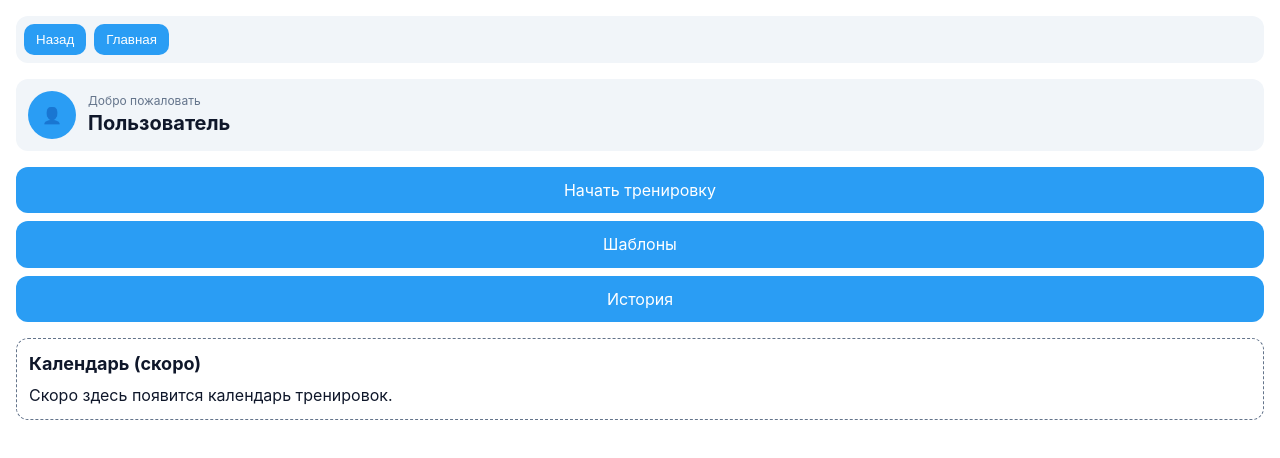
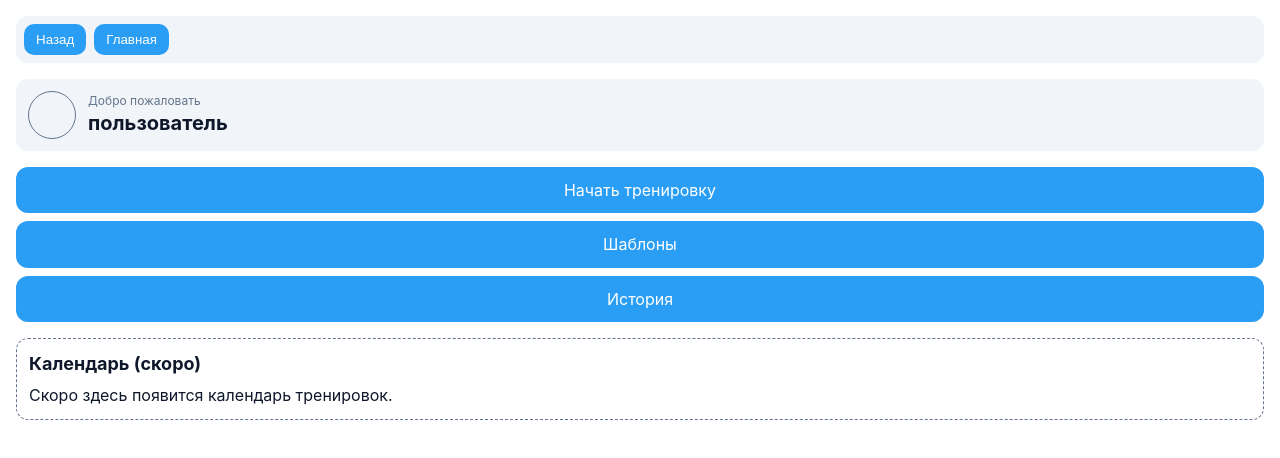
Before and after one commit to Vlad1m8r/dsport-ui, a React (Vite) app: page / in a window 1280 px wide. Shown: the top 458 px of the page. Built offline with nearby package versions, Linux system fonts and the light colour scheme; no server answers.

Commit message:
F11.1: профиль на главной из Telegram

```diff
--- a/src/App.css
+++ b/src/App.css
@@ -51,14 +51,18 @@
 }
 
 .home-page__avatar {
-  display: flex;
-  align-items: center;
-  justify-content: center;
   width: 48px;
   height: 48px;
   border-radius: 999px;
-  background-color: var(--tg-theme-button-color, #2563eb);
-  color: var(--tg-theme-button-text-color, #ffffff);
+  overflow: hidden;
+  border: 1px solid var(--tg-theme-hint-color, #64748b);
+  background-color: transparent;
+}
+
+.home-page__avatar-image {
+  width: 100%;
+  height: 100%;
+  object-fit: cover;
 }
 
 .home-page__label {
--- a/src/pages/HomePage.tsx
+++ b/src/pages/HomePage.tsx
@@ -2,23 +2,38 @@ import type { ReactElement } from "react";
 import { Link } from "react-router-dom";
 
 import { useActiveWorkout } from "../features/workouts/history/queries";
+import { getTelegramUser } from "../shared/lib/telegram";
+
+const getUserName = (username: string | undefined): string => {
+  if (typeof username !== "string" || username.trim() === "") {
+    return "пользователь";
+  }
+
+  return username.startsWith("@") ? username : `@${username}`;
+};
 
 export const HomePage = (): ReactElement => {
   const { data: activeWorkoutId, isLoading } = useActiveWorkout();
+  const telegramUser = getTelegramUser();
 
   const hasActiveWorkout = typeof activeWorkoutId === "number";
   const startLink = hasActiveWorkout ? `/workouts/${activeWorkoutId}` : "/start";
   const startLabel = hasActiveWorkout ? "Продолжить тренировку" : "Начать тренировку";
+  const username = getUserName(telegramUser?.username);
+  const avatarUrl =
+    typeof telegramUser?.photo_url === "string" && telegramUser.photo_url.trim() !== ""
+      ? telegramUser.photo_url
+      : null;
 
   return (
     <section className="home-page">
       <header className="home-page__profile">
         <div className="home-page__avatar" aria-hidden>
-          👤
+          {avatarUrl ? <img src={avatarUrl} alt="" className="home-page__avatar-image" /> : null}
         </div>
         <div>
           <p className="home-page__label">Добро пожаловать</p>
-          <h1 className="home-page__username">Пользователь</h1>
+          <h1 className="home-page__username">{username}</h1>
         </div>
       </header>
 
--- a/src/shared/lib/telegram.ts
+++ b/src/shared/lib/telegram.ts
@@ -1,5 +1,14 @@
+export type TelegramUser = {
+  id: number;
+  username?: string;
+  photo_url?: string;
+};
+
 export type TelegramWebApp = {
   initData?: string;
+  initDataUnsafe?: {
+    user?: TelegramUser;
+  };
 };
 
 type TelegramNamespace = {
@@ -10,13 +19,17 @@ type TelegramWindow = Window & {
   Telegram?: TelegramNamespace;
 };
 
-export const getInitData = (): string => {
+const getTelegramWebApp = (): TelegramWebApp | undefined => {
   if (typeof window === "undefined") {
-    return "";
+    return undefined;
   }
 
-  const telegram = (window as TelegramWindow).Telegram;
-  const initData = telegram?.WebApp?.initData;
+  return (window as TelegramWindow).Telegram?.WebApp;
+};
+
+export const getInitData = (): string => {
+  const telegramWebApp = getTelegramWebApp();
+  const initData = telegramWebApp?.initData;
 
   if (initData && initData.trim() !== "") {
     return initData;
@@ -29,3 +42,13 @@ export const getInitData = (): string => {
 
   return "";
 };
+
+export const getTelegramUser = (): TelegramUser | null => {
+  const user = getTelegramWebApp()?.initDataUnsafe?.user;
+
+  if (!user || typeof user.id !== "number") {
+    return null;
+  }
+
+  return user;
+};
```
Also changed, not shown: 2 other files (tests, documents, lock files or other folders).
